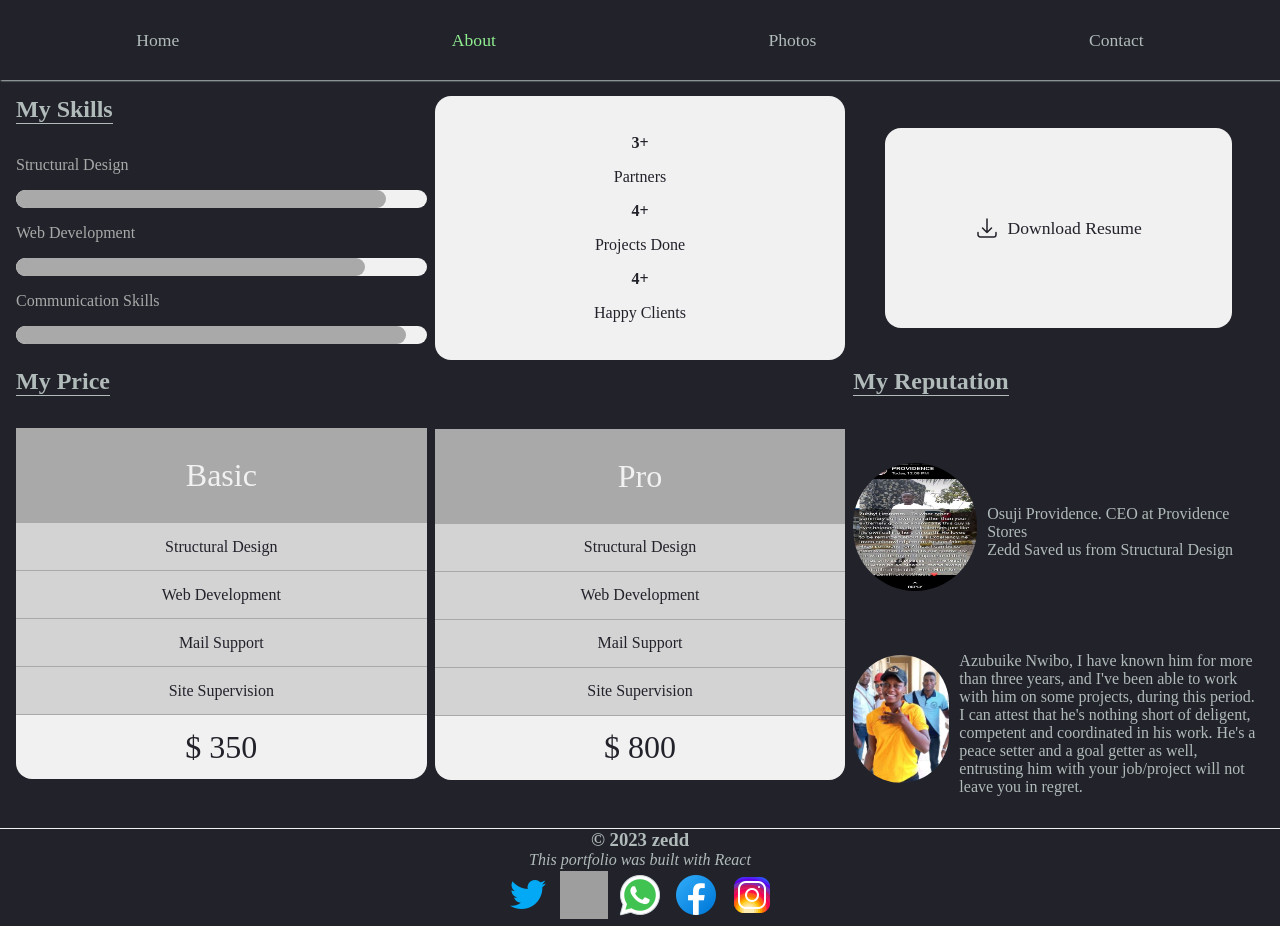
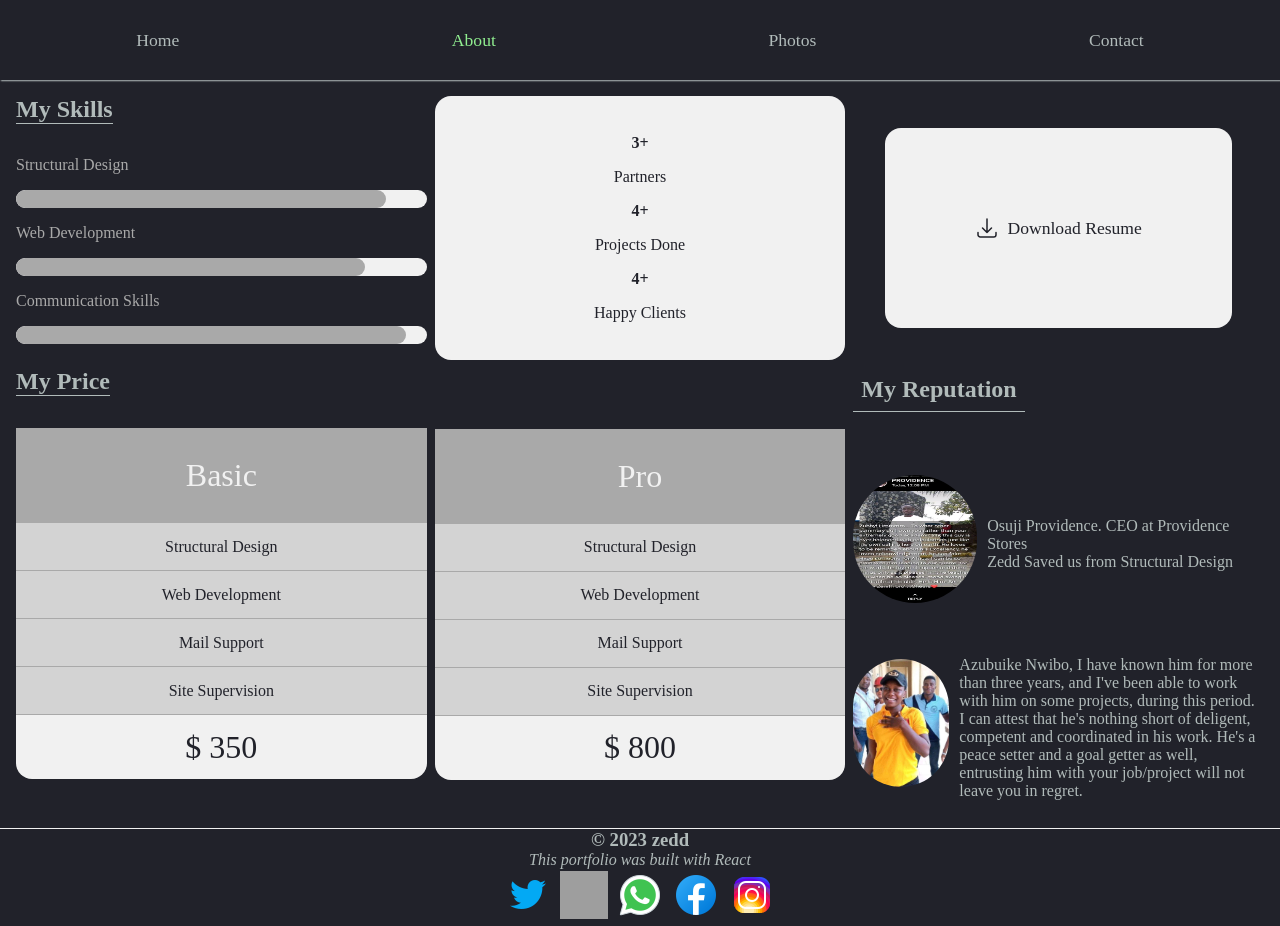
Before and after one commit to zeddted360/portfolio, a React (Create React App) app in the folder client/: page /about in a window 1280 px wide. Built offline with nearby package versions, Linux system fonts and the light colour scheme; grey boxes are pictures that could not be loaded.

Commit message:
padding added to my-reputation

```diff
--- a/client/src/components/About.js
+++ b/client/src/components/About.js
@@ -69,7 +69,8 @@ const About = () => {
             <div className="my-reputation">
                 <h2 style={{
                     display:"inline-block",
-                    width:"fit-content"
+                    width:"fit-content",
+                    padding:".5rem"
             }}>My Reputation</h2>
                 <div className="p">
                     <div className="pwrite-up">
```
